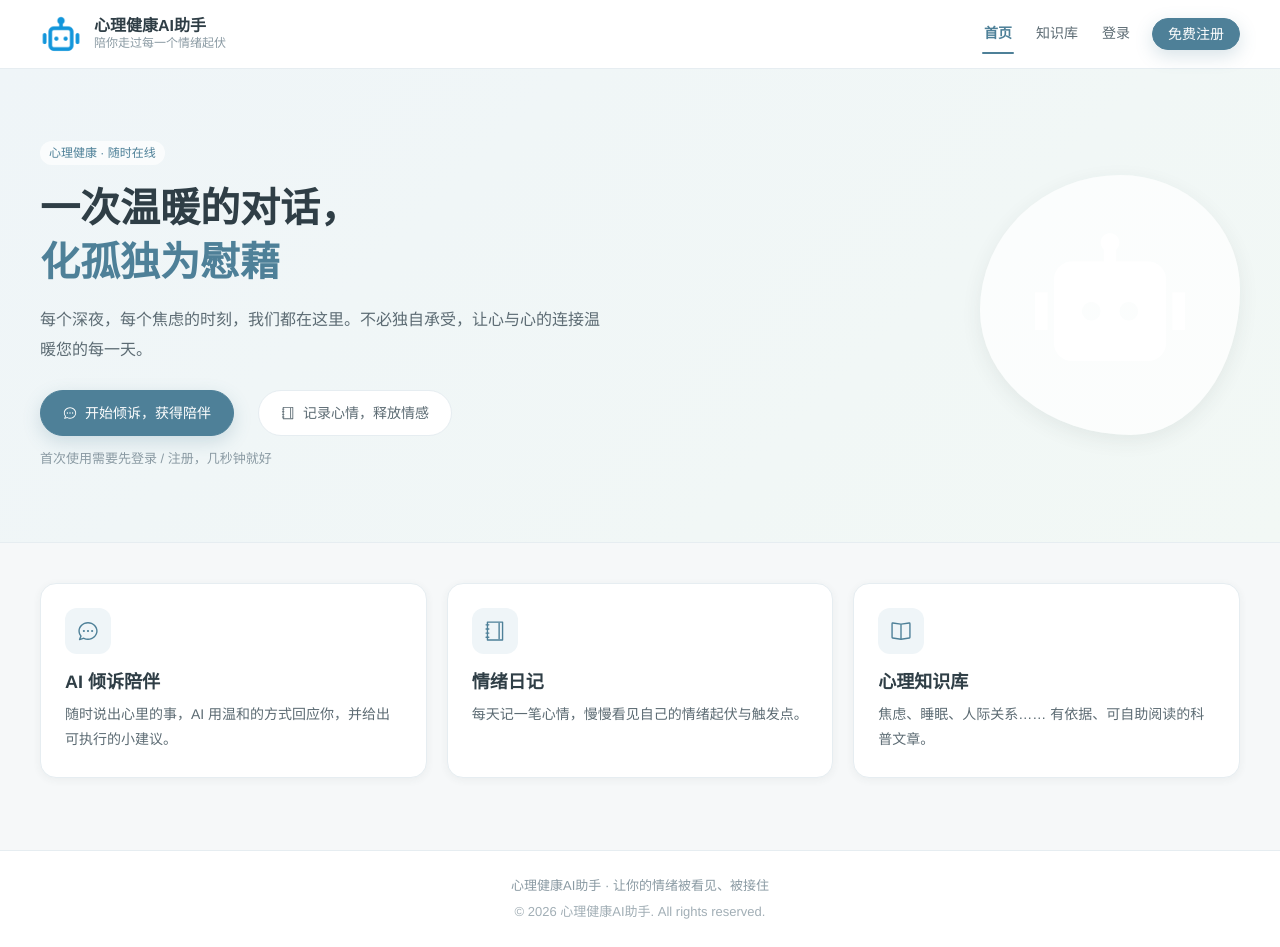
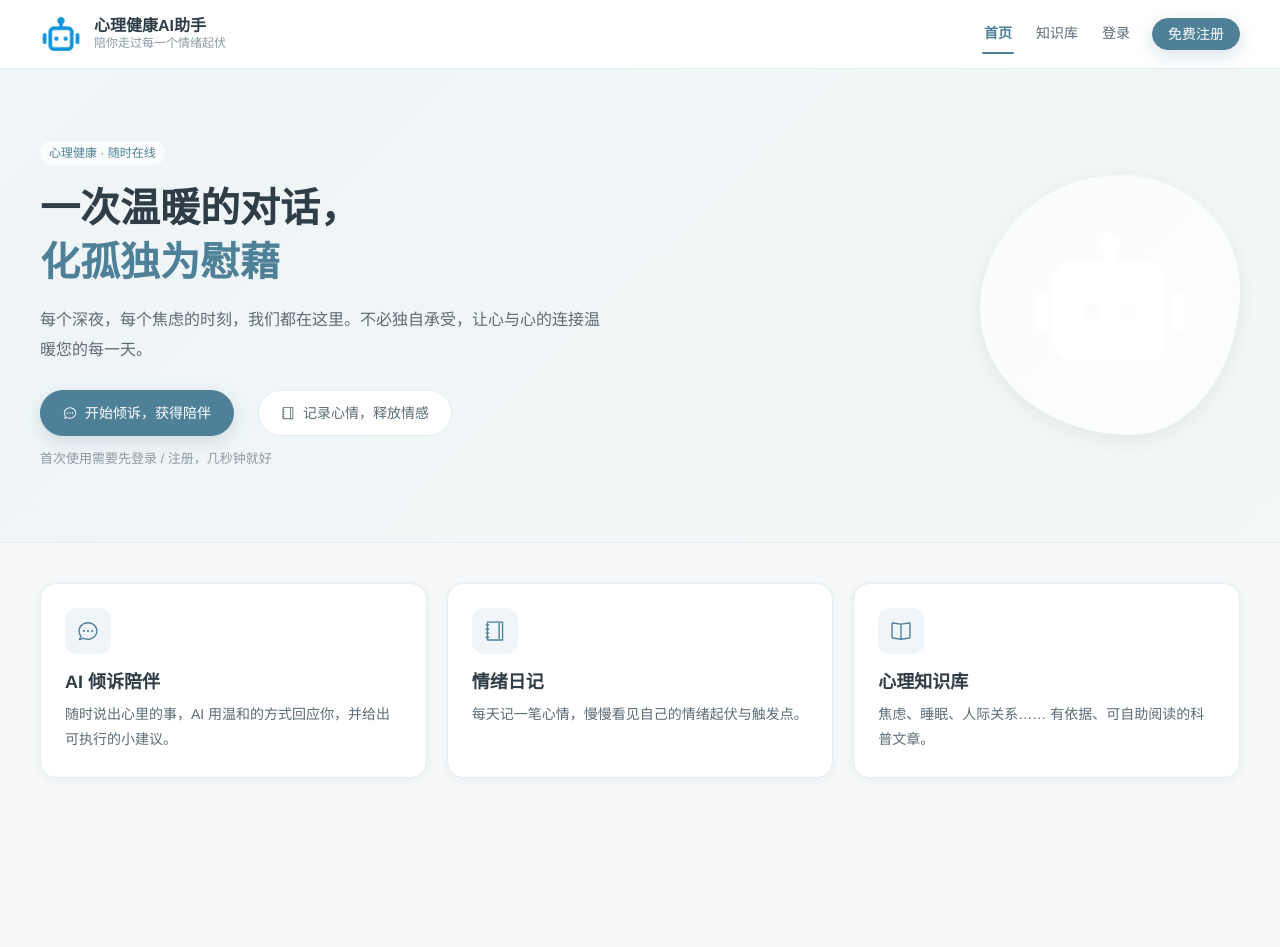
Before and after one commit to wucha-rmh/mental-assistant, a Vue app in the folder frontend/: page / in a window 1280 px wide. After the commit the page ends 810 px from the top, so only its background shows below. Built offline with nearby package versions, Linux system fonts and the light colour scheme.

Commit message:
去掉前台页脚（站名标语与版权那两行）

```diff
--- a/frontend/src/components/FrontendLayout.vue
+++ b/frontend/src/components/FrontendLayout.vue
@@ -40,12 +40,6 @@
         <main class="main-content">
             <router-view></router-view>
         </main>
-        <footer class="footer-container">
-            <div class="footer-inner">
-                <p>心理健康AI助手 · 让你的情绪被看见、被接住</p>
-                <p class="copyright">&copy; 2026 心理健康AI助手. All rights reserved.</p>
-            </div>
-        </footer>
     </div>
 </template>
 <script setup>
@@ -100,7 +94,7 @@ onMounted(() => {
 })
 </script>
 <style scoped lang="scss">
-/* 整页纵向布局，保证 footer 永远在底部（旧实现没有 flex 容器，footer 的 margin-top:auto 是无效的） */
+/* 整页纵向布局：内容撑满剩余高度（页脚已按需求移除） */
 .frontend-layout {
     display: flex;
     flex-direction: column;
@@ -229,25 +223,4 @@ onMounted(() => {
     flex: 1;
     min-height: 0;
 }
-
-.footer-container {
-    margin-top: var(--mh-space-10);
-    background: var(--mh-surface);
-    border-top: 1px solid var(--mh-border);
-
-    .footer-inner {
-        max-width: var(--mh-content-max);
-        margin: 0 auto;
-        padding: var(--mh-space-6) var(--mh-space-5);
-        text-align: center;
-        color: var(--mh-text-3);
-        font-size: var(--mh-font-2);
-
-        .copyright {
-            margin-top: 4px;
-            color: var(--mh-text-3);
-            opacity: 0.8;
-        }
-    }
-}
 </style>
```
